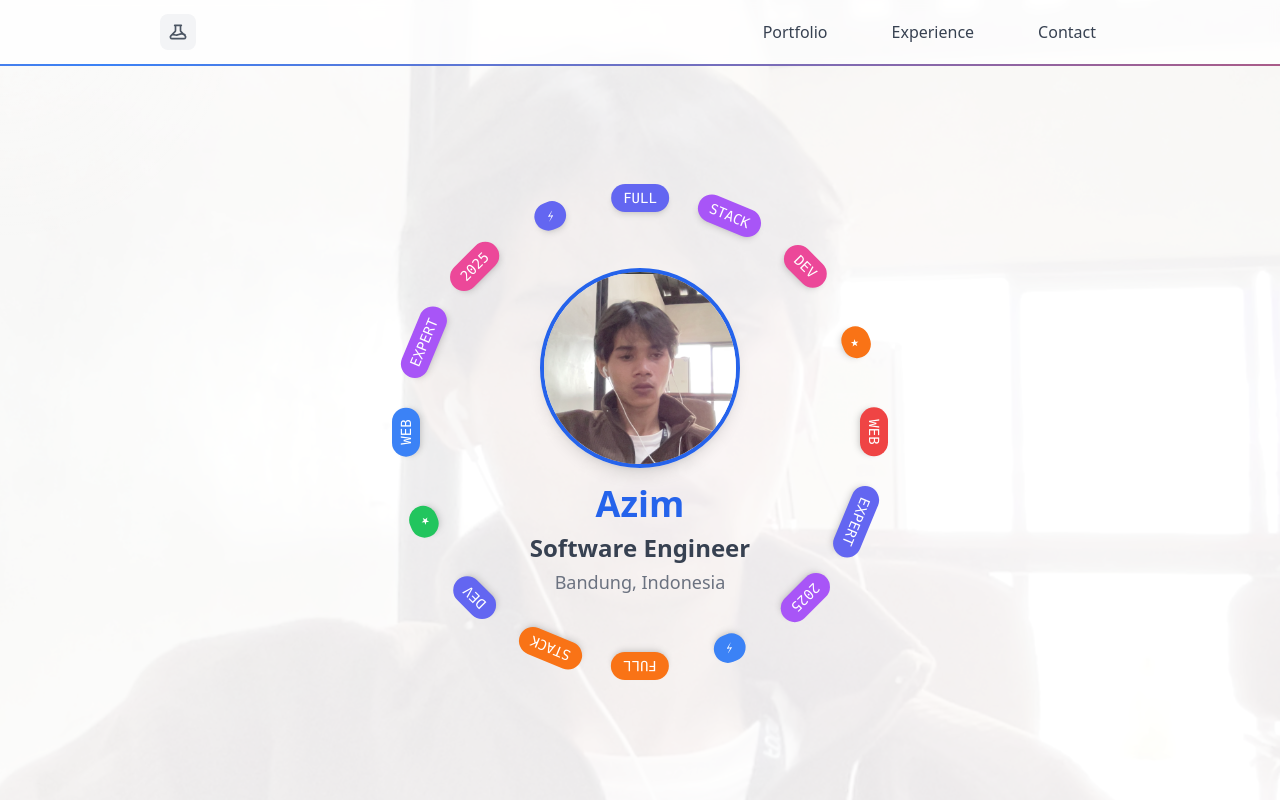
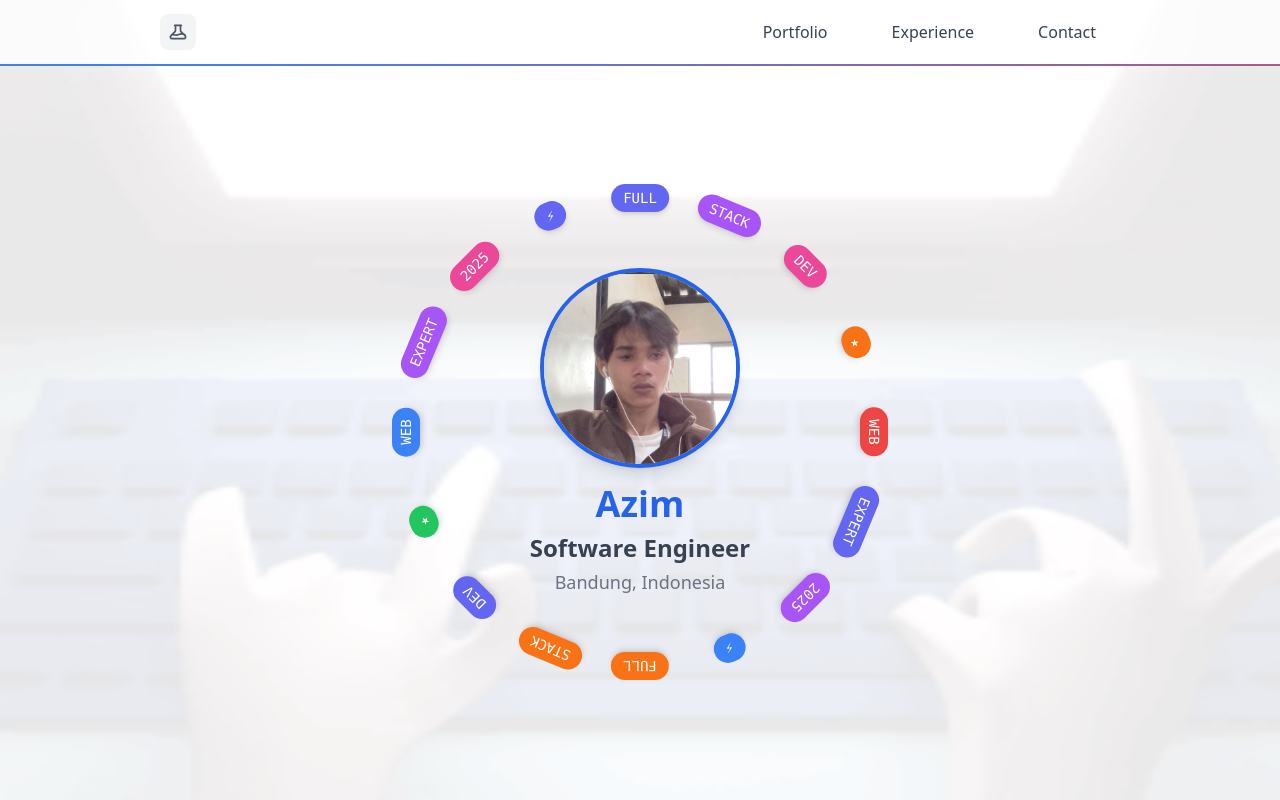
Before and after one commit to BudAzimbud/porto-azim, a Next.js app: page / in a window 1280 px wide. Shown: the top 800 px of the page. Built offline with nearby package versions, Linux system fonts and the light colour scheme.

Commit message:
Commit changes

```diff
--- a/src/modules/home/components/HeroSection.tsx
+++ b/src/modules/home/components/HeroSection.tsx
@@ -27,10 +27,10 @@ export const HeroSection = () => {
       />
       <div className="absolute inset-0 w-full h-full overflow-hidden">
         <Image
-          src="/Azim.png"
+          src="/typing-keyboard.gif"
           alt="Keyboard background"
           fill
-          className="object-cover opacity-10 dark:opacity-5"
+          className="bg-[100vw_100px] opacity-10 dark:opacity-5"
           priority
         />
       </div>
```
Also changed, not shown: public/cool-keyboard.gif (added), public/typing-keyboard.gif (added).
